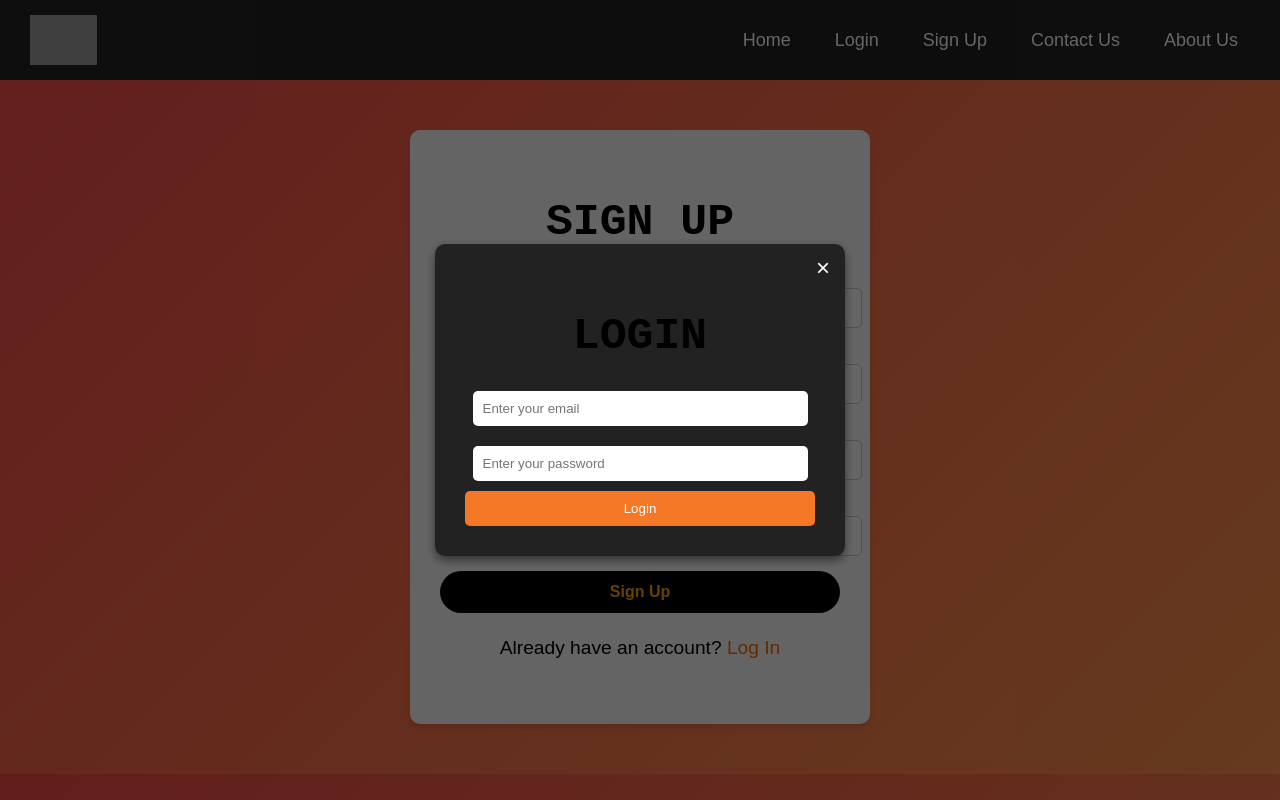
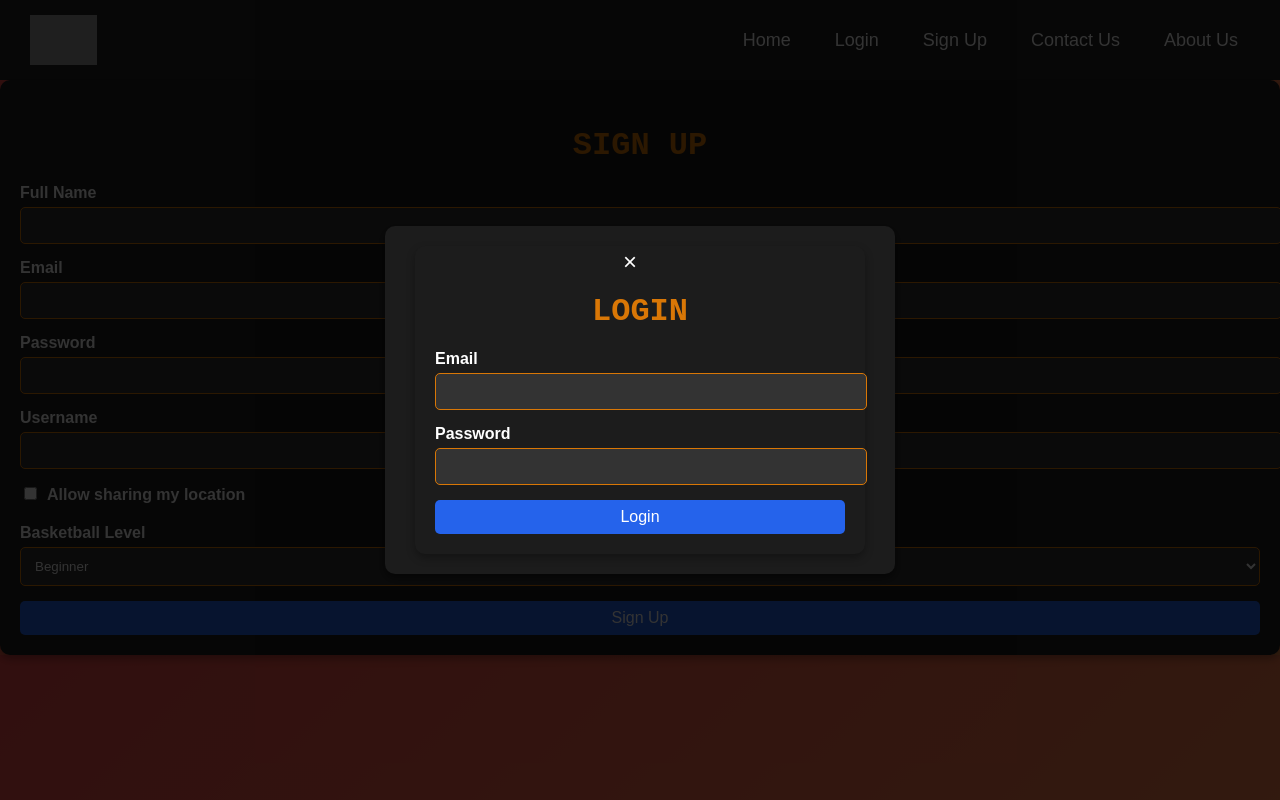
Before and after one commit to fabio-pecora/ball-up, a React (Create React App) app: page /signup in a window 1280 px wide. Both pictures are taken after a click on the button "Login". Built offline with nearby package versions, Linux system fonts and the light colour scheme; grey boxes are pictures that could not be loaded.

Commit message:
signup and login forms

```diff
--- /dev/null
+++ b/src/Form.css
@@ -0,0 +1,65 @@
+body {
+  font-family: 'Arial', sans-serif;
+}
+
+.basketball-form {
+  background-color: #1c1c1c; /* Dark background */
+  padding: 20px;
+  border-radius: 10px;
+  color: white;
+  box-shadow: 0 4px 8px rgba(0, 0, 0, 0.3);
+}
+
+.basketball-form h2 {
+  color: #d97706; /* Muted orange */
+  font-size: 2rem;
+  text-align: center;
+  margin-bottom: 20px;
+}
+
+.form-group {
+  margin-bottom: 15px;
+}
+
+label {
+  display: block;
+  font-weight: bold;
+  margin-bottom: 5px;
+}
+
+input, select {
+  width: 100%;
+  padding: 10px;
+  border: 1px solid #d97706;
+  border-radius: 5px;
+  background-color: #333;
+  color: white;
+}
+
+input[type="checkbox"] {
+  width: auto;
+  margin-right: 10px;
+}
+
+button {
+  width: 100%;
+  padding: 12px;
+  background-color: #d97706;
+  color: white;
+  border: none;
+  border-radius: 5px;
+  font-size: 1rem;
+  cursor: pointer;
+  transition: background 0.3s ease;
+}
+
+button:hover {
+  background-color: #b45309;
+}
+
+.error {
+  color: red;
+  font-size: 0.9rem;
+  margin-top: -10px;
+  margin-bottom: 10px;
+}
--- a/src/FormStyles.css
+++ /dev/null
@@ -1,102 +0,0 @@
-/* General Form Container Styles */
-.form-container {
-  margin: 50px auto;
-  max-width: 400px;
-  padding: 30px;
-  background: #f9f9f9;
-  border-radius: 10px;
-  box-shadow: 0 4px 6px rgba(0, 0, 0, 0.1);
-  z-index: 10;
-}
-
-/* Form Heading Styles */
-h2 {
-  text-align: center;
-  color: #333;
-  margin-bottom: 20px;
-}
-
-/* Input Group Styles */
-.input-group {
-  margin-bottom: 15px;
-}
-
-.input-group label {
-  display: block;
-  font-size: 14px;
-  color: #666;
-  margin-bottom: 5px;
-}
-
-.input-group input,
-.input-group textarea {
-  width: 100%;
-  padding: 10px;
-  border: 1px solid #ccc;
-  border-radius: 5px;
-  font-size: 16px;
-}
-
-.input-group input:focus,
-.input-group textarea:focus {
-  border-color: #ff6600;
-  outline: none;
-}
-
-.input-group textarea {
-  height: 150px;
-  resize: vertical;
-}
-
-/* Submit Button Styles */
-.submit-btn {
-  width: 100%;
-  padding: 12px;
-  background-color: #ff6600;
-  color: #fff;
-  border: none;
-  border-radius: 5px;
-  font-size: 16px;
-  cursor: pointer;
-  transition: background-color 0.3s ease;
-}
-
-.submit-btn:hover {
-  background-color: #e65c00;
-}
-
-/* Footer Link Styles */
-.footer-link {
-  text-align: center;
-  margin-top: 20px;
-}
-
-.footer-link a {
-  color: #ff6600;
-  text-decoration: none;
-}
-
-.footer-link a:hover {
-  text-decoration: underline;
-}
-
-/* Error and Success Messages */
-.error-msg {
-  background-color: #ffe6e6;
-  color: #cc0000;
-  padding: 10px;
-  border: 1px solid #cc0000;
-  border-radius: 5px;
-  margin-bottom: 15px;
-  text-align: center;
-}
-
-.success-msg {
-  background-color: #e6ffe6;
-  color: #006600;
-  padding: 10px;
-  border: 1px solid #006600;
-  border-radius: 5px;
-  margin-bottom: 15px;
-  text-align: center;
-}
--- a/src/Modal.css
+++ b/src/Modal.css
@@ -1,72 +1,39 @@
-/* Modal Overlay */
 .modal-overlay {
     position: fixed;
     top: 0;
     left: 0;
     width: 100%;
     height: 100%;
-    background: rgba(0, 0, 0, 0.6); /* Darkened background */
+    background: rgba(0, 0, 0, 0.8); /* Dark semi-transparent overlay */
     display: flex;
     justify-content: center;
     align-items: center;
-    z-index: 1000; /* Ensure overlay is above all content */
+    z-index: 999;
 }
 
-/* Modal Box */
-.modal {
-    background: #222;
-    padding: 30px;
-    width: 350px;
+.modal-content {
+    background: #1c1c1c; /* Dark background to match the form */
+    padding: 20px 30px;
     border-radius: 10px;
-    text-align: center;
     color: white;
-    box-shadow: 0px 4px 10px rgba(0, 0, 0, 0.5);
+    box-shadow: 0 4px 8px rgba(0, 0, 0, 0.5); /* Subtle shadow */
     position: relative;
-    z-index: 1010; /* Ensure modal is above the overlay */
-}
-
-.close-btn {
-    position: absolute;
-    top: 10px;
-    right: 15px;
-    font-size: 24px;
-    cursor: pointer;
-    color: white;
-}
-
-/* Input Fields */
-.modal input {
-    width: 90%;
-    padding: 10px;
-    margin: 10px 0;
-    border: none;
-    border-radius: 5px;
-    outline: none;
-}
-
-/* Button */
-.modal button {
-    background-color: #f47825;
-    padding: 10px 20px;
-    border: none;
-    color: white;
-    border-radius: 5px;
-    cursor: pointer;
-    transition: background-color 0.3s ease;
+    max-width: 450px;
     width: 100%;
 }
 
-
-.modal button:hover {
-    background-color: #ff6a00;
+.close-button {
+    position: absolute;
+    top: 10px;
+    right: 10px;
+    background: none;
+    border: none;
+    font-size: 1.5rem;
+    cursor: pointer;
+    color: white;
+    transition: color 0.2s ease;
 }
 
-/* Error Message Styling */
-/* Error Message Styling */
-.error-message {
-    color: red;
-    font-size: 1rem;
-    margin-top: 10px;
-    z-index: 1020; /* Make sure it's above modal content */
-    display: block;
-  }
+.close-button:hover {
+    color: #d97706;
+}
--- a/src/components/Login.js
+++ b/src/components/Login.js
@@ -1,69 +1,50 @@
 import React, { useState } from 'react';
-import '../FormStyles.css';
+import '../Form.css';
 
-const Login = () => {
+const LoginForm = () => {
   const [email, setEmail] = useState('');
   const [password, setPassword] = useState('');
-  const [error, setError] = useState('');  // Add state to store error message
-
-  const validateEmail = (email) => {
-    const regex = /^[^\s@]+@[^\s@]+\.[^\s@]+$/;  // Basic regex for email validation
-    return regex.test(email);
-  };
+  const [error, setError] = useState('');
 
   const handleSubmit = (e) => {
     e.preventDefault();
-
-    if (!validateEmail(email)) {
-      setError('Email is not in the right format'); // Set error if email is invalid
+    if (!/\S+@\S+\.\S+/.test(email)) {
+      setError('Invalid email format');
       return;
     }
     if (password.length < 6) {
       setError('Password must be at least 6 characters');
       return;
     }
-
-    setError('');  // Clear error if all validations pass
-    console.log('Logged in with:', email, password); // Handle login logic
+    setError('');
+    alert('Login successful!');
   };
 
   return (
-    <div className="form-container">
+    <form onSubmit={handleSubmit} className="basketball-form">
       <h2>Login</h2>
-      <form onSubmit={handleSubmit}>
-        <div className="input-group">
-          <label htmlFor="email">Email</label>
+      <div className="form-group">
+        <label>Email</label>
         <input
           type="email"
-            id="email"
           value={email}
           onChange={(e) => setEmail(e.target.value)}
-            placeholder="Enter your email"
           required
         />
       </div>
-        <div className="input-group">
-          <label htmlFor="password">Password</label>
+      <div className="form-group">
+        <label>Password</label>
         <input
           type="password"
-            id="password"
           value={password}
           onChange={(e) => setPassword(e.target.value)}
-            placeholder="Enter your password"
           required
         />
       </div>
-
-        {/* Display error message if there's an error */}
-        {error && <div className="error-message">{error}</div>}
-
-        <button type="submit" className="submit-btn">Log In</button>
+      {error && <p className="error">{error}</p>}
+      <button type="submit">Login</button>
     </form>
-      <div className="footer-link">
-        <p>Don't have an account? <a href="/signup">Sign Up</a></p>
-      </div>
-    </div>
   );
 };
 
-export default Login;
+export default LoginForm;
--- /dev/null
+++ b/src/components/Modal.js
@@ -0,0 +1,19 @@
+import React from 'react';
+import SignupForm from './SignUp';
+import LoginForm from './Login';
+import '../Modal.css';
+
+const Modal = ({ modalType, closeModal }) => {
+  return (
+    <div className="modal-overlay" onClick={closeModal}>
+      <div className="modal-content" onClick={(e) => e.stopPropagation()}>
+        <button className="close-button" onClick={closeModal}>
+          &times;
+        </button>
+        {modalType === 'login' ? <LoginForm /> : <SignupForm />}
+      </div>
+    </div>
+  );
+};
+
+export default Modal;
--- a/src/components/NavBar.js
+++ b/src/components/NavBar.js
@@ -1,8 +1,8 @@
 // src/components/Navbar.js
 import React, { useState } from 'react';
 import { Link } from 'react-router-dom';
+import Modal from './Modal'; // Import the Modal component
 import '../NavBar.css';
-import '../Modal.css';
 
 const Navbar = () => {
   const [showModal, setShowModal] = useState(false);
@@ -23,26 +23,23 @@ const Navbar = () => {
         </div>
         <ul className="nav-links">
           <li><Link to="/">Home</Link></li>
-          <li><button className="nav-btn" onClick={() => openModal("login")}>Login</button></li>
-          <li><button className="nav-btn" onClick={() => openModal("signup")}>Sign Up</button></li>
+          <li>
+            <button className="nav-btn" onClick={() => openModal("login")}>
+              Login
+            </button>
+          </li>
+          <li>
+            <button className="nav-btn" onClick={() => openModal("signup")}>
+              Sign Up
+            </button>
+          </li>
           <li><Link to="/contact-us">Contact Us</Link></li>
           <li><Link to="/about-us">About Us</Link></li>
         </ul>
       </nav>
 
-      {/* Login/Sign Up Modal */}
-      {showModal && (
-        <div className="modal-overlay">
-          <div className="modal">
-            <span className="close-btn" onClick={closeModal}>&times;</span>
-            <h2>{modalType === "login" ? "Login" : "Sign Up"}</h2>
-            <input type="email" placeholder="Enter your email" />
-            <input type="password" placeholder="Enter your password" />
-            {modalType === "signup" && <input type="text" placeholder="Username" />}
-            <button>{modalType === "login" ? "Login" : "Sign Up"}</button>
-          </div>
-        </div>
-      )}
+      {/* Modal for Login or Sign Up */}
+      {showModal && <Modal modalType={modalType} closeModal={closeModal} />}
     </>
   );
 };
--- a/src/components/SignUp.js
+++ b/src/components/SignUp.js
@@ -1,112 +1,90 @@
 import React, { useState } from 'react';
-import '../FormStyles.css';
+import '../Form.css';  // Ensure to use the updated CSS below
 
-const SignUp = () => {
-  const [name, setName] = useState('');
+const SignupForm = () => {
+  const [fullName, setFullName] = useState('');
   const [email, setEmail] = useState('');
   const [password, setPassword] = useState('');
-  const [confirmPassword, setConfirmPassword] = useState('');
-  const [errorMsg, setErrorMsg] = useState('');
-  const [successMsg, setSuccessMsg] = useState('');
-  const [loading, setLoading] = useState(false);
+  const [username, setUsername] = useState('');
+  const [shareLocation, setShareLocation] = useState(false);
+  const [level, setLevel] = useState('beginner');
+  const [error, setError] = useState('');
 
-  const handleSubmit = async (e) => {
+  const handleSubmit = (e) => {
     e.preventDefault();
-    setErrorMsg('');
-    setSuccessMsg('');
-
-    if (password !== confirmPassword) {
-      setErrorMsg("Passwords don't match!");
+    if (!/\S+@\S+\.\S+/.test(email)) {
+      setError('Invalid email format');
       return;
     }
-
-    setLoading(true);
-    try {
-      const response = await fetch('/api/signup', {
-        method: 'POST',
-        headers: {
-          'Content-Type': 'application/json'
-        },
-        body: JSON.stringify({ name, email, password })
-      });
-      const data = await response.json();
-      if (!response.ok) {
-        setErrorMsg(data.error || "An error occurred during sign up.");
-      } else {
-        setSuccessMsg("Sign up successful! Please log in.");
-        // Optionally reset fields
-        setName('');
-        setEmail('');
-        setPassword('');
-        setConfirmPassword('');
+    if (password.length < 6) {
+      setError('Password must be at least 6 characters');
+      return;
     }
-    } catch (err) {
-      setErrorMsg("Network error. Please try again later.");
-    }
-    setLoading(false);
+    setError('');
+    alert(`Sign Up successful for ${fullName}!`);
   };
 
   return (
-    <div className="form-container">
+    <form onSubmit={handleSubmit} className="basketball-form">
       <h2>Sign Up</h2>
-      {errorMsg && <div className="error-msg">{errorMsg}</div>}
-      {successMsg && <div className="success-msg">{successMsg}</div>}
-      <form onSubmit={handleSubmit} noValidate>
-        <div className="input-group">
-          <label htmlFor="name">Full Name</label>
+      <div className="form-group">
+        <label>Full Name</label>
         <input
           type="text"
-            id="name"
-            value={name}
-            onChange={(e) => setName(e.target.value)}
-            placeholder="Enter your full name"
+          value={fullName}
+          onChange={(e) => setFullName(e.target.value)}
           required
         />
       </div>
-        <div className="input-group">
-          <label htmlFor="email">Email</label>
+      <div className="form-group">
+        <label>Email</label>
         <input
           type="email"
-            id="email"
           value={email}
           onChange={(e) => setEmail(e.target.value)}
-            placeholder="Enter your email"
           required
         />
       </div>
-        <div className="input-group">
-          <label htmlFor="password">Password</label>
+      <div className="form-group">
+        <label>Password</label>
         <input
           type="password"
-            id="password"
           value={password}
           onChange={(e) => setPassword(e.target.value)}
-            placeholder="Create a password"
           required
         />
       </div>
-        <div className="input-group">
-          <label htmlFor="confirm-password">Confirm Password</label>
+      <div className="form-group">
+        <label>Username</label>
         <input
-            type="password"
-            id="confirm-password"
-            value={confirmPassword}
-            onChange={(e) => setConfirmPassword(e.target.value)}
-            placeholder="Confirm your password"
+          type="text"
+          value={username}
+          onChange={(e) => setUsername(e.target.value)}
           required
         />
       </div>
-        <button type="submit" className="submit-btn" disabled={loading}>
-          {loading ? "Signing Up..." : "Sign Up"}
-        </button>
+      <div className="form-group">
+        <label>
+          <input
+            type="checkbox"
+            checked={shareLocation}
+            onChange={() => setShareLocation(!shareLocation)}
+          />
+          Allow sharing my location
+        </label>
+      </div>
+      <div className="form-group">
+        <label>Basketball Level</label>
+        <select value={level} onChange={(e) => setLevel(e.target.value)} required>
+          <option value="beginner">Beginner</option>
+          <option value="intermediate">Intermediate</option>
+          <option value="advanced">Advanced</option>
+        </select>
+      </div>
+      {error && <p className="error">{error}</p>}
+      <button type="submit">Sign Up</button>
     </form>
-      <div className="footer-link">
-        <p>
-          Already have an account? <a href="/login">Log In</a>
-        </p>
-      </div>
-    </div>
   );
 };
 
-export default SignUp;
+export default SignupForm;
--- a/src/index.css
+++ b/src/index.css
@@ -0,0 +1,82 @@
+body {
+    font-family: 'Arial', sans-serif;
+    background-color: #f5f5f5;
+  }
+
+  .navbar {
+    display: flex;
+    justify-content: space-between;
+    padding: 1rem 2rem;
+    background-color: #1e3a8a;
+    color: white;
+  }
+
+  .nav-buttons button {
+    margin-left: 1rem;
+    padding: 0.5rem 1rem;
+    background-color: #2563eb;
+    color: white;
+    border: none;
+    border-radius: 5px;
+    cursor: pointer;
+  }
+
+  .modal-overlay {
+    position: fixed;
+    top: 0;
+    left: 0;
+    width: 100%;
+    height: 100%;
+    background: rgba(0, 0, 0, 0.5);
+    display: flex;
+    justify-content: center;
+    align-items: center;
+  }
+
+  .modal-content {
+    background: white;
+    padding: 2rem;
+    border-radius: 10px;
+    position: relative;
+    max-width: 400px;
+    width: 100%;
+  }
+
+  .close-button {
+    position: absolute;
+    top: 10px;
+    right: 10px;
+    background: none;
+    border: none;
+    font-size: 1.5rem;
+    cursor: pointer;
+  }
+
+  form {
+    display: flex;
+    flex-direction: column;
+  }
+
+  .form-group {
+    margin-bottom: 1rem;
+  }
+
+  input {
+    padding: 0.5rem;
+    border: 1px solid #ccc;
+    border-radius: 5px;
+  }
+
+  button[type='submit'] {
+    background-color: #2563eb;
+    color: white;
+    padding: 0.5rem;
+    border: none;
+    border-radius: 5px;
+    cursor: pointer;
+  }
+
+  .error {
+    color: red;
+    font-size: 0.9rem;
+  }
```
Lines whose indentation alone changed are shown as unchanged.
